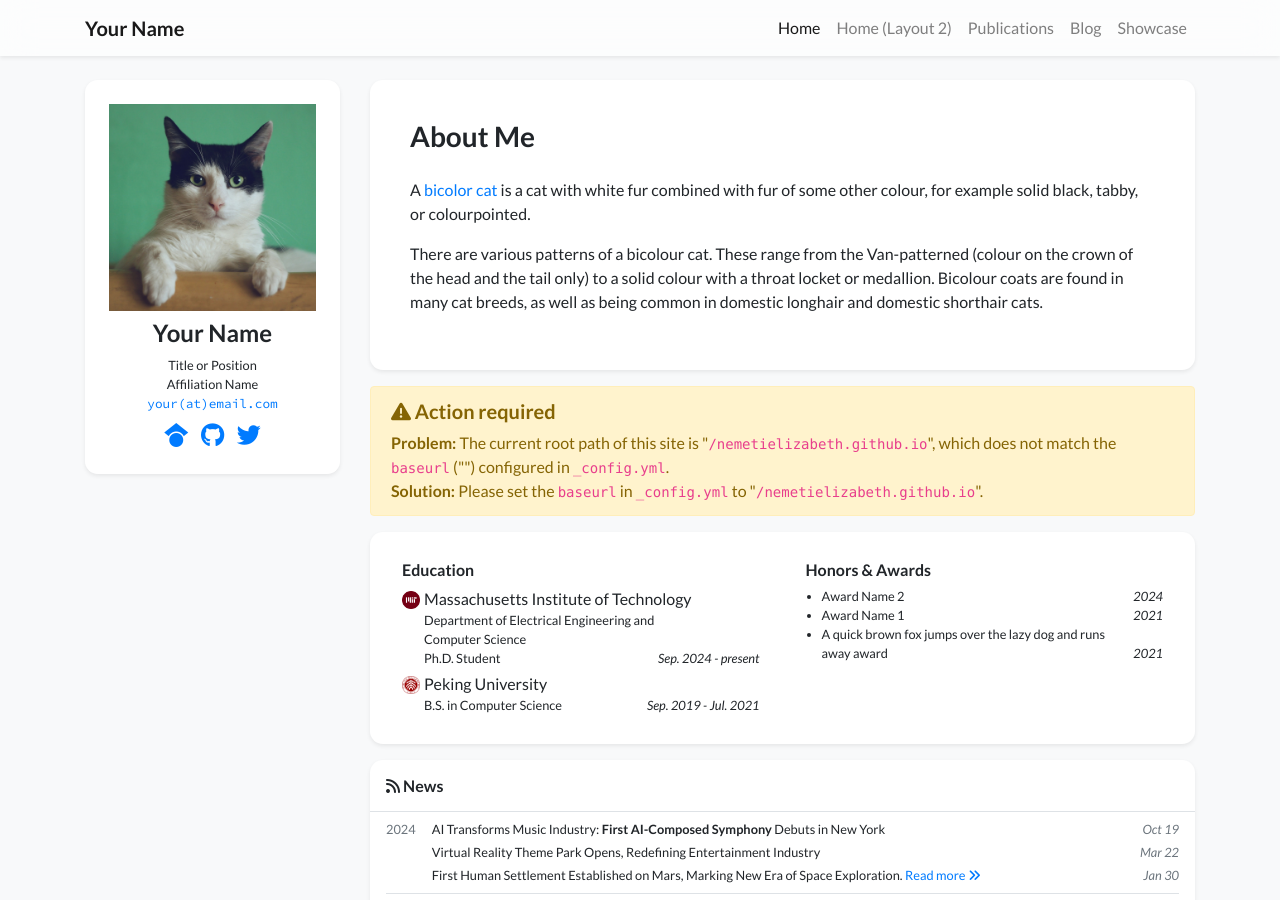
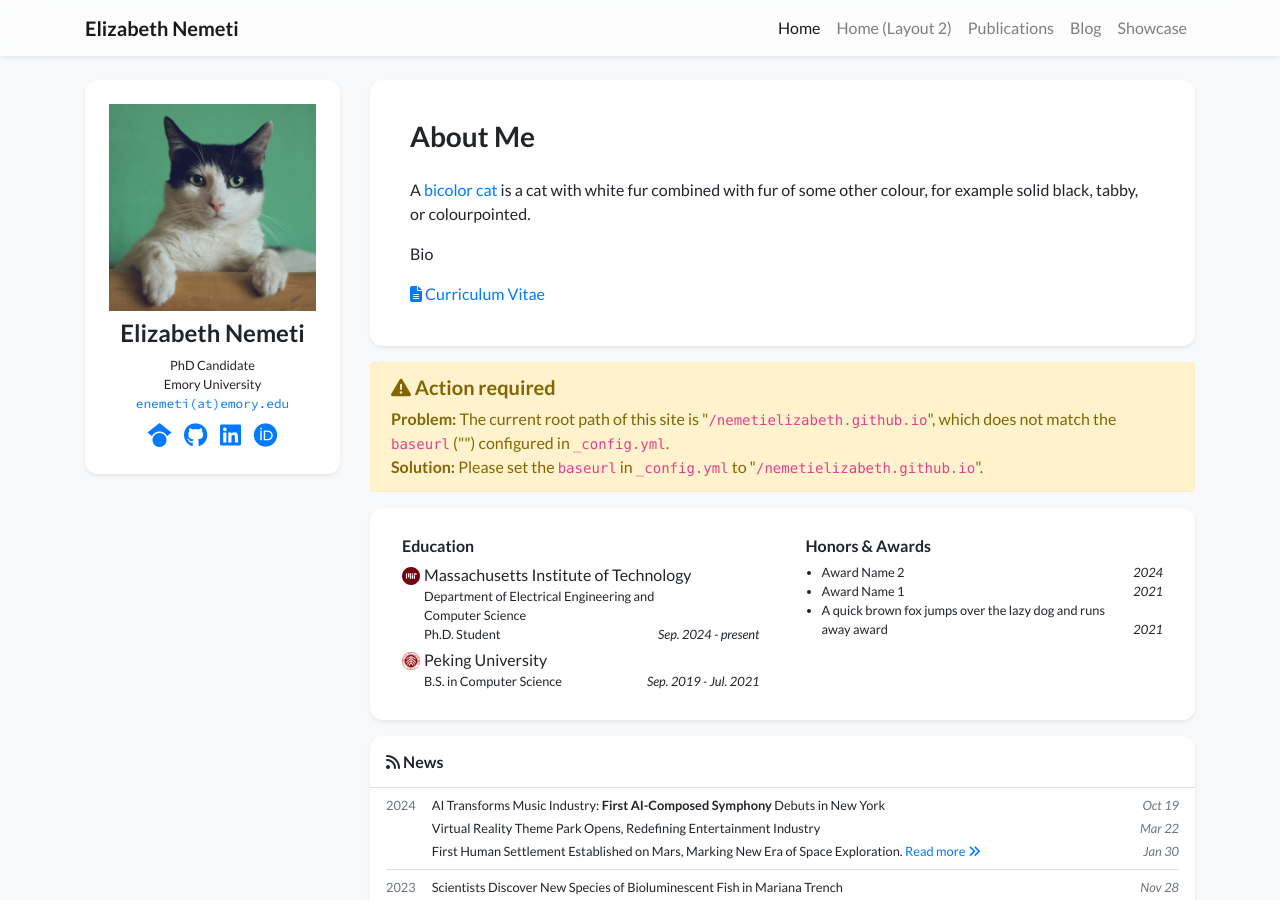
Before and after one commit to nemetielizabeth/nemetielizabeth.github.io, a Jekyll site: the page built from index.html, in a window 1280 px wide and 900 px high. Built offline with Jekyll 4.4.1, drawn with Linux system fonts in a browser that asks for light colours; nearby versions of some CDN libraries; a style sheet for code colours, icons or effects is not loaded.

Commit message:
Update profile.yml

```diff
--- a/_data/profile.yml
+++ b/_data/profile.yml
@@ -1,23 +1,19 @@
-primary_name: "Your Name"
-secondary_name: ""
-navbar_name: "Your Name"
+primary_name: "Elizabeth Nemeti"
+secondary_name: "Graduate RA"
+navbar_name: "Elizabeth Nemeti"
 
 positions:
-- name: Title or Position
-- name: Affiliation Name
-  logo: /assets/images/badges/MIT_Social_circle.png  # Logo is optional
+- name: PhD Candidate
+- name: Emory University
+  logo: /assets/images/badges/MIT_Social_circle.png
 
 
-email: "your@email.com"
-# cv_link: link-to-your-cv-file
-gscholar: xFmQpf4AAAAJ  # This is an example, replace it with your own Google Scholar ID
-github: your_github_id
-twitter: your_twitter_id  # Do not include the '@' symbol
-# wechat_qrcode: /assets/images/etc/wechat.jpg
-# wechat_prompt: >-
-#   Please tell me your <strong>name</strong> and <strong>affiliation</strong> (current or past) when adding my wechat. Thanks!
-# linkedin: your-linked-in-id
-# orcid: 0000-0000-0000-0000
+email: "enemeti@emory.edu"
+cv_link: /assets/files/CV.pdf
+gscholar: cV2POKIAAAAJ&hl
+github: nemetielizabeth
+linkedin: elizabethnemeti
+orcid: 0009-0009-3767-7414
 
 short_bio_text_justify: false
 short_bio: >-
@@ -25,14 +21,12 @@
     A <a href="https://en.wikipedia.org/wiki/Bicolor_cat" target="_blank">bicolor cat</a> is a cat with white fur combined with fur of some other colour, for example solid black, tabby, or colourpointed.
   </p>
   <p>
-    There are various patterns of a bicolour cat. These range from the Van-patterned (colour on the crown of the head
-    and the tail only) to a solid colour with a throat locket or medallion. Bicolour coats are found in many cat breeds,
-    as well as being common in domestic longhair and domestic shorthair cats.
+    Bio
   </p>
 
 portrait_url: /assets/images/photos/portrait.jpg
-portrait_caption: >-
-  Photo by Manja Vitolic on Unsplash (this caption is optional, comment it out to disable).
+# portrait_caption: >-
+#   Photo by Manja Vitolic on Unsplash (this caption is optional, comment it out to disable).
 
 education:
 - name: Massachusetts Institute of Technology
```
